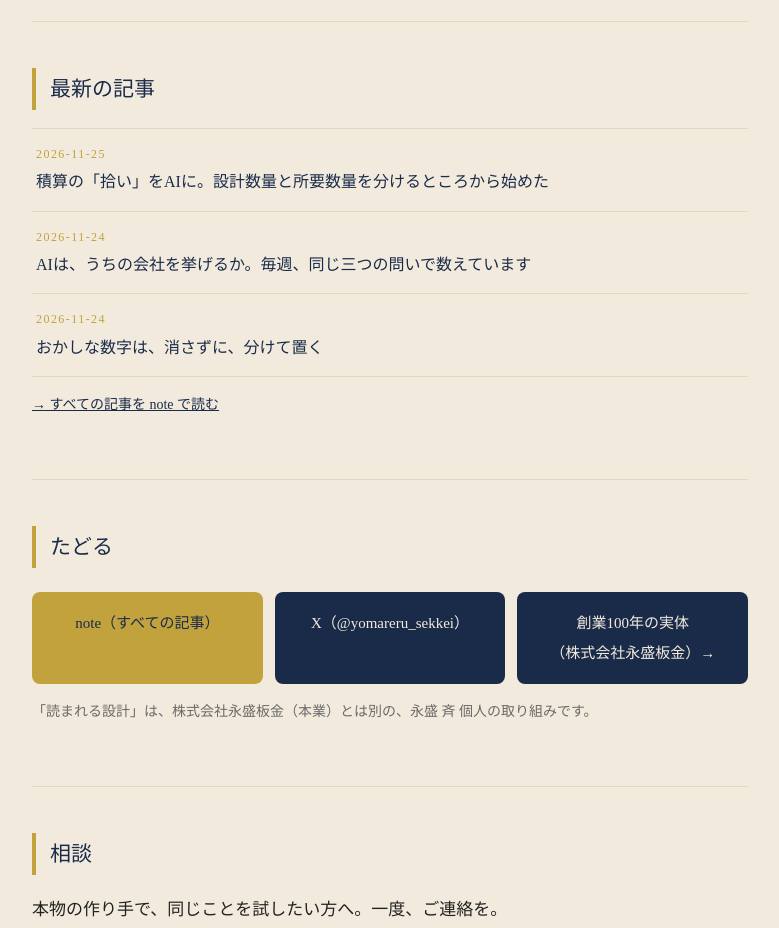
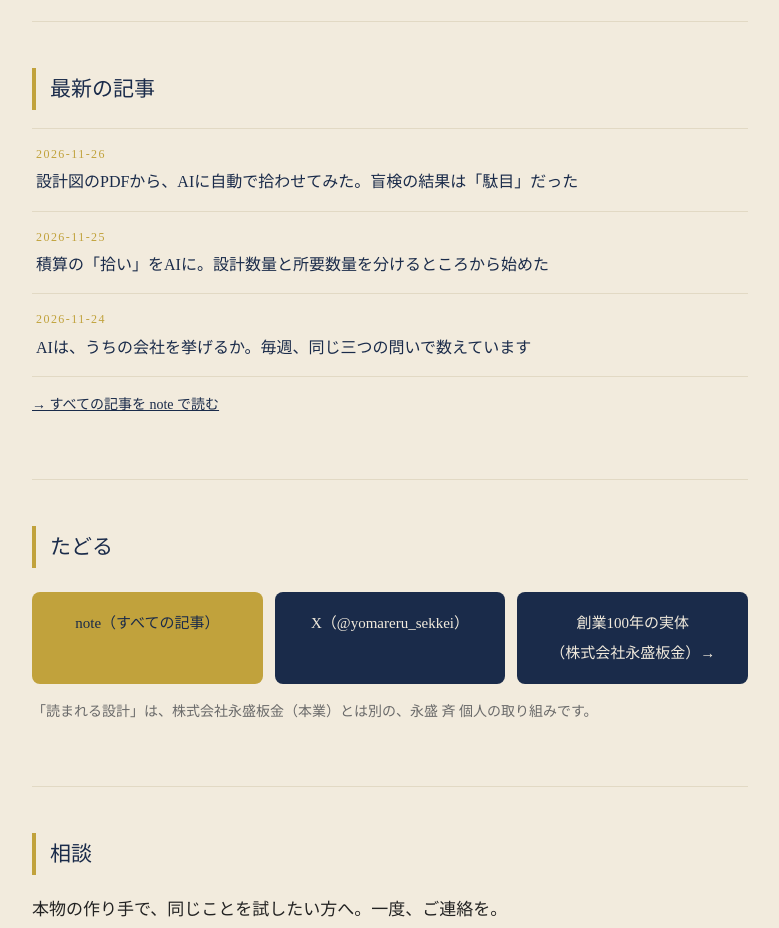
Before and after one commit to wxyz78zyxw-ai/yomareru-sekkei, a plain HTML site: page index.html in a window 1280 px wide. Shown: the part 2080-3008 px from the top of the page, without its empty margins (250-1029 px from the left). Drawn offline with Linux system fonts and the light colour scheme.

Commit message:
Sync latest note articles into site (auto: yomareru-site-latest-sync)

```diff
--- a/index.html
+++ b/index.html
@@ -103,9 +103,9 @@ footer a{color:var(--gold)}
   <h2>最新の記事</h2>
   <!-- POCKET-LATEST:START — この区画は scripts\agent-tasks\yomareru-site-latest-sync.ps1 が note 実機から自動更新する。手で編集しない。 -->
   <ul class="latest">
+    <li><a href="https://note.com/yomareru_sekkei/n/n955f50dcacdb"><span class="d">2026-11-26</span>設計図のPDFから、AIに自動で拾わせてみた。盲検の結果は「駄目」だった</a></li>
     <li><a href="https://note.com/yomareru_sekkei/n/ne473392fbfdd"><span class="d">2026-11-25</span>積算の「拾い」をAIに。設計数量と所要数量を分けるところから始めた</a></li>
     <li><a href="https://note.com/yomareru_sekkei/n/n6ca0f5e0813d"><span class="d">2026-11-24</span>AIは、うちの会社を挙げるか。毎週、同じ三つの問いで数えています</a></li>
-    <li><a href="https://note.com/yomareru_sekkei/n/n07198c99c9ec"><span class="d">2026-11-24</span>おかしな数字は、消さずに、分けて置く</a></li>
   </ul>
   <!-- POCKET-LATEST:END -->
   <p class="note"><a href="https://note.com/yomareru_sekkei" style="color:var(--navy)">→ すべての記事を note で読む</a></p>
```
